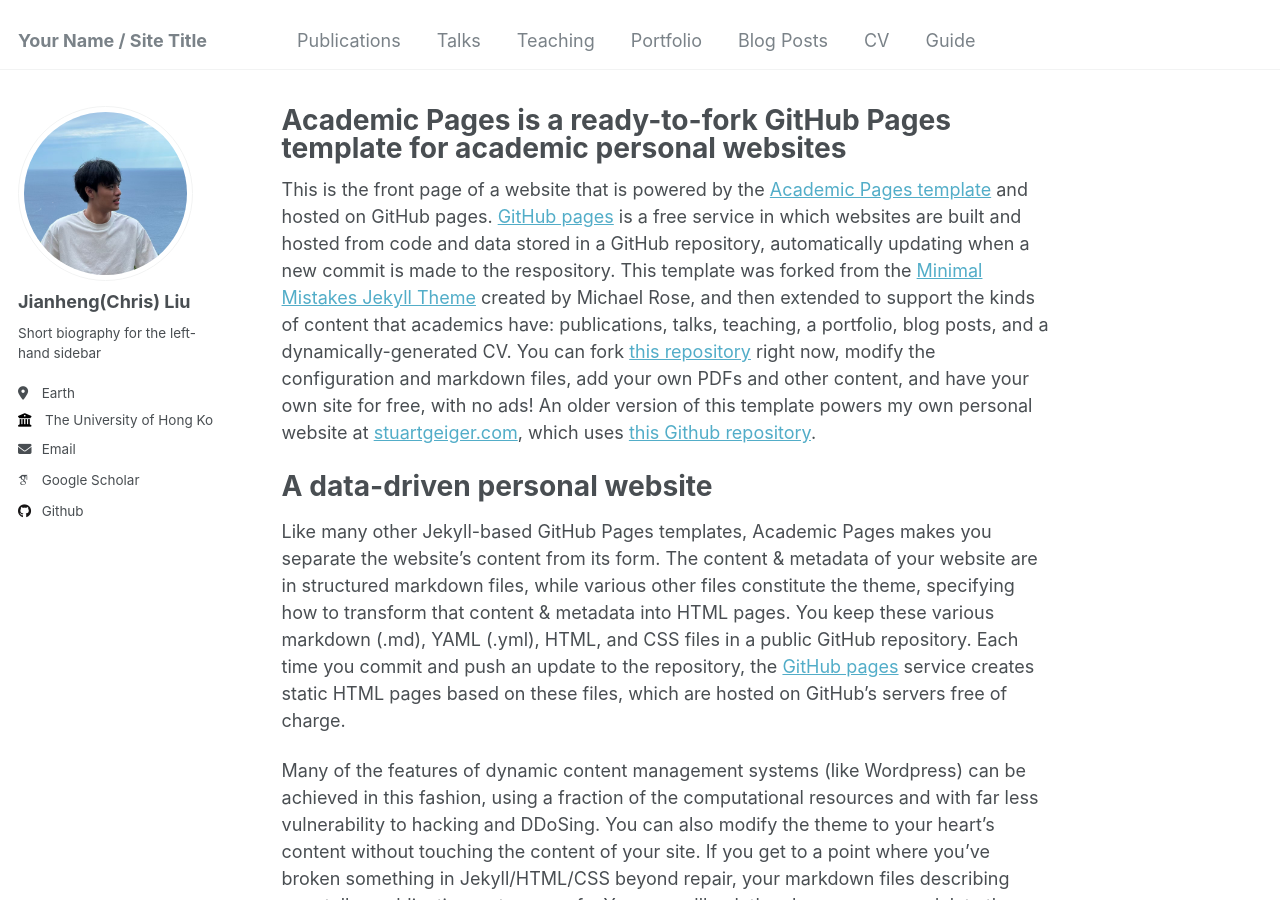
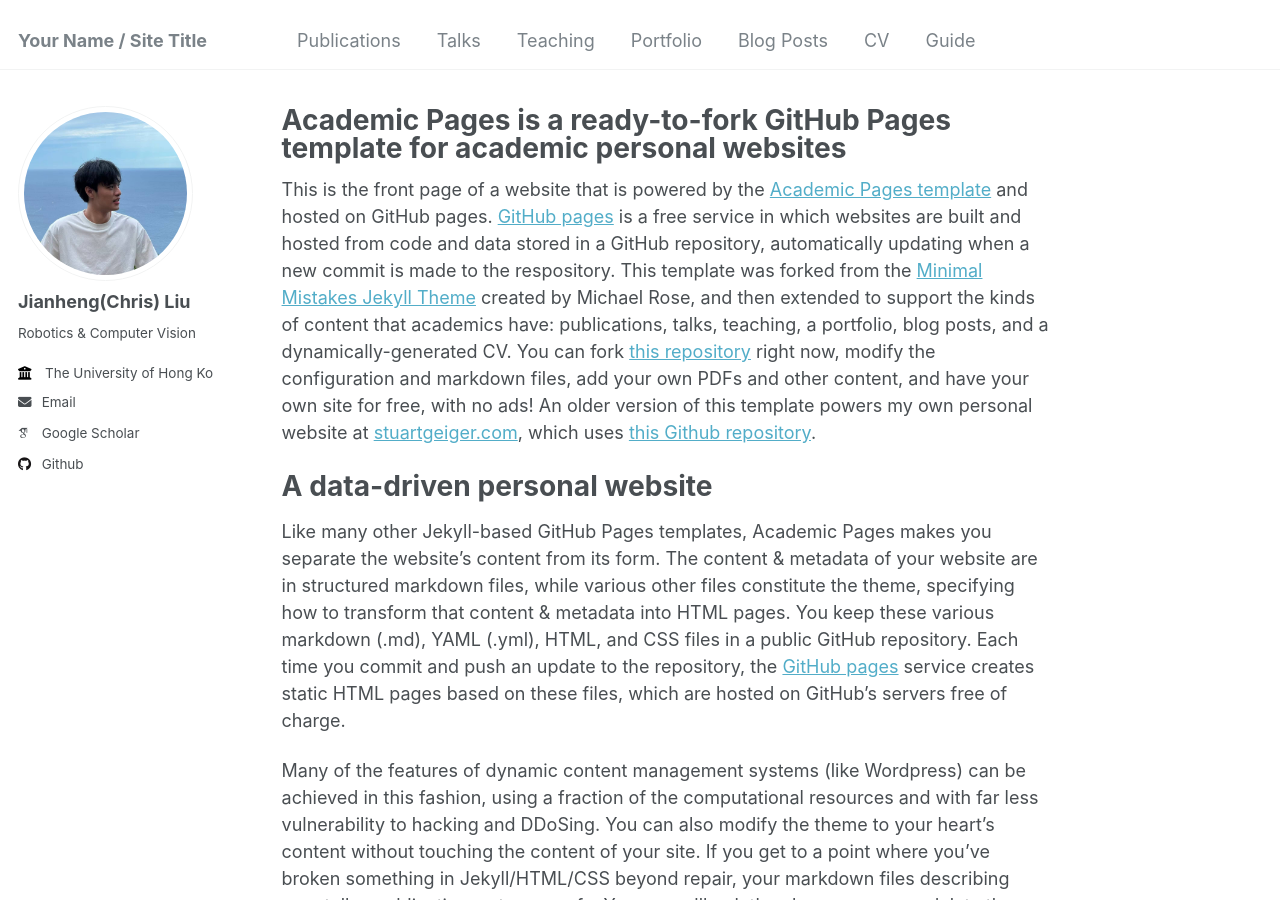
Before and after one commit to jianhengLiu/jianhengLiu.github.io, a Jekyll site: the page built from _pages/about.md, in a window 1280 px wide and 900 px high. Built offline with Jekyll 4.4.1, drawn with Linux system fonts in a browser that asks for light colours; some web fonts are replaced.

Commit message:
Update author profile with robotics and computer vision bio

```diff
--- a/_config.yml
+++ b/_config.yml
@@ -24,8 +24,8 @@
   avatar           : "profile.jpg"
   name             : "Jianheng(Chris) Liu"
   pronouns         : # example: "she/her"
-  bio              : "Short biography for the left-hand sidebar"
-  location         : "Earth"
+  bio              : "Robotics & Computer Vision"
+  # location         : "Shenzhen, China"
   employer         : "The University of Hong Kong"
   uri              : # URL
   email            : "liujianhengchris@qq.com"
```
Also changed, not shown: images/profile.jpg, images/profile.png (added).
